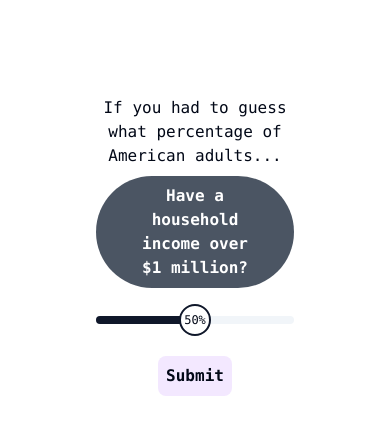
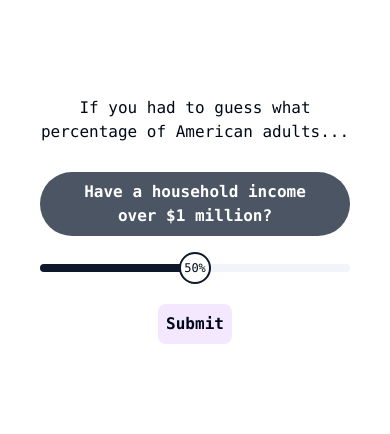
Before and after one commit to buhama/small-population-quiz.vercel-.app, a Next.js app: page / in a window 390 px wide. Shown: the top 434 px of the page. Built offline with nearby package versions, Linux system fonts and the light colour scheme.

Commit message:
mobile spacing

```diff
--- a/app/page.tsx
+++ b/app/page.tsx
@@ -31,7 +31,7 @@ export default function Home({
 	};
 
 	return (
-		<main className='flex min-h-screen flex-col p-24 w-full text-center items-center gap-2 font-mono'>
+		<main className='flex min-h-screen flex-col md:p-24 p-10 pt-24 w-full text-center items-center gap-2 font-mono'>
 			{page >= 45 && (
 				<div className='mb-8 text-sm'>
 					<p>
@@ -65,7 +65,9 @@ export default function Home({
 			{page < 45 && (
 				<>
 					{' '}
-					<p>If you had to guess what percentage of American adults...</p>
+					<p className='md:m-0 mb-5'>
+						If you had to guess what percentage of American adults...
+					</p>
 					<p className='font-bold text-white bg-gray-600 px-8 p-2 rounded-full'>
 						{selected[0]}?
 					</p>
```
